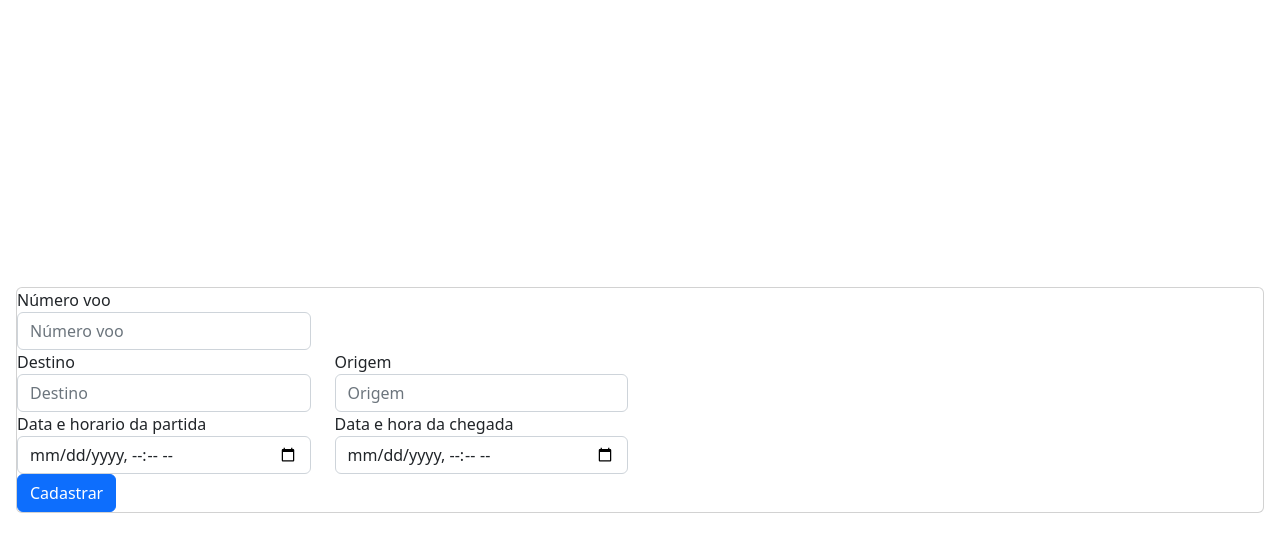
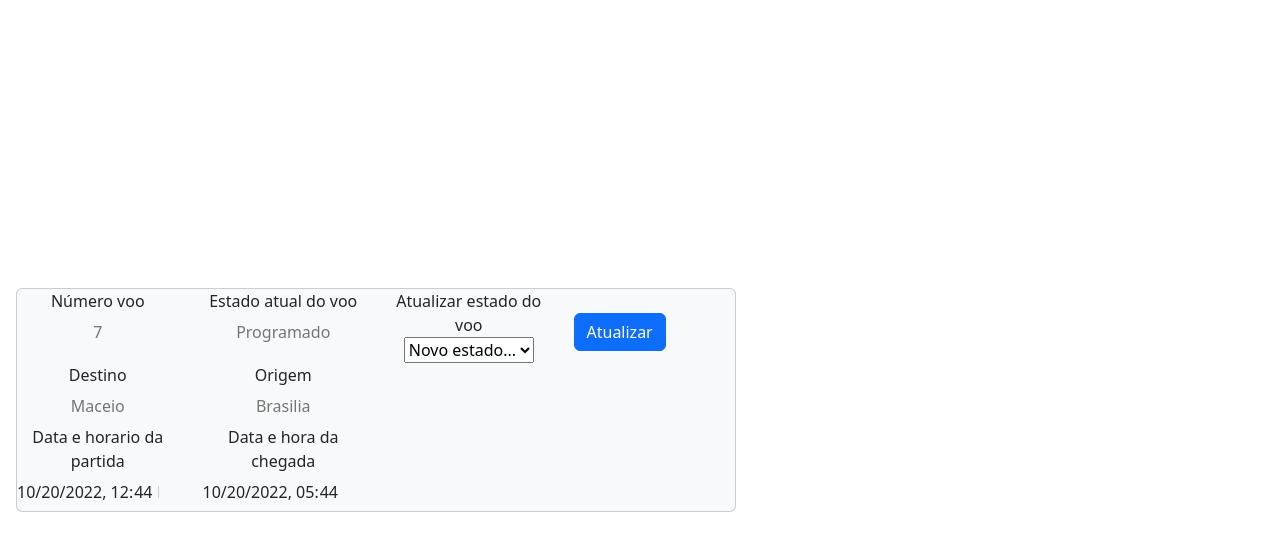
Before and after one commit to otaviootavio/webapp, a Django app: template mysite/template/monitoracao_resultado.html in a window 1280 px wide. Shown: the top 552 px of the page. Run offline with Django 4.2, Linux system fonts and the light colour scheme; the template is opened without the code that fills it, so the values that code supplies are empty.

Commit message:
Atualização monitoração

```diff
--- a/mysite/mysite/urls.py
+++ b/mysite/mysite/urls.py
@@ -22,8 +22,8 @@ urlpatterns = [
     path('olamundo/', views.olamundo),
     path('create/', views.create),
     path('home/', views.home),
-    path('monitoracao/', views.monitoracao),
     path('login/', views.login, name='login'),
     path('monitoracao/', views.monitoracao, name='monitoração'),
+    path('monitoracao/?update=', views.monitoracao_update, name='monitoração'),
 
 ]
--- a/mysite/template/monitoracao_resultado.html
+++ b/mysite/template/monitoracao_resultado.html
@@ -22,42 +22,58 @@
 <body class="vh-100 px-3">
   <div class="row align-items-center h-100">
     <div class="col-sm">
-      <div class="card h-100">
-        <form>
+      <div class="card h-100 text-center bg-light " style="width: 45rem;">
+        <form class="align-items-center" method="post">
+            {% csrf_token %}
             <div class="row">
               <div class="col-md-3">
                 <label for="numero-voo">Número voo</label>
-                <input type="text" id="numero-voo" class="form-control" placeholder="Número voo">
+                <input readonly type="text" id="numero-voo" class="form-control-plaintext text-center" placeholder="7" >
+              </div>
+              <div class="col-md-3">
+                <label for="destino">Estado atual do voo</label>
+                <input type="text" id="estado-do-voo" class="form-control-plaintext text-center" placeholder="Programado" readonly>
+              </div>
+              <div class="col-md-3">
+                <label for="destino">Atualizar estado do voo</label>
+                <select class="custom-select" id="inputGroupSelect01">
+                    <option selected>Novo estado...</option>
+                    <option value="EMB">Embarcando</option>
+                    <option value="CAN">Cancelado</option>
+                    <option value="PRG">Programado</option>
+                    <option value="TAX">Taxiando</option>
+                    <option value="PRT">Pronto</option>
+                    <option value="AUT">Autorizado</option>
+                    <option value="EMV">Em voo</option>
+                    <option value="ATE">Aterrisado</option>
+                  </select>
+              </div>
+              <div class="col-md-3">
+                <div class="col-md-3 center">
+                    <label for="atualizar-estado"></label>
+                    <button name="update" type="submit" class="btn btn-primary mb-2">Atualizar</button>
+                </div>
               </div>
             </div>
-          </form>
-          <form>
             <div class="row">
               <div class="col-md-3">
                 <label for="destino">Destino</label>
-                <input type="text" id="destino" class="form-control" placeholder="Destino">
+                <input type="text" id="destino" class="form-control-plaintext text-center" placeholder="Maceio" readonly>
               </div>
               <div class="col-md-3">
                 <label for="origem">Origem</label>
-                <input type="text" id="origem" class="form-control" placeholder="Origem">
+                <input type="text" id="origem" class="form-control-plaintext text-center" placeholder="Brasilia" readonly>
               </div>
             </div>
-          </form>
-          <form>
             <div class="row">
               <div class="col-md-3">
                 <label for="data-hora-partira">Data e horario da partida</label>
-                <input type="datetime-local" id="data-hora-partira" class="form-control">
+                <input type="datetime-local" id="data-hora-partira" class="form-control-plaintext text-center" value="2022-10-20T12:44" readonly>
               </div>
               <div class="col-md-3">
                 <label for="data-hora-partida">Data e hora da chegada</label>
-                <input type="datetime-local" id="data-hora-partida" class="form-control">
+                <input type="datetime-local" id="data-hora-partida" class="form-control-plaintext text-center" value="2022-10-20T17:44" readonly>
               </div>
-            </div>
-            <div class="row">
-                <div class="col-md-3">
-                    <input name="cadastrar" type="submit" value="Cadastrar" class="btn btn-primary">
-                </div>
             </div>
           </form>
 
```
Also changed, not shown: mysite/app/views.py (+5 -3 lines).
